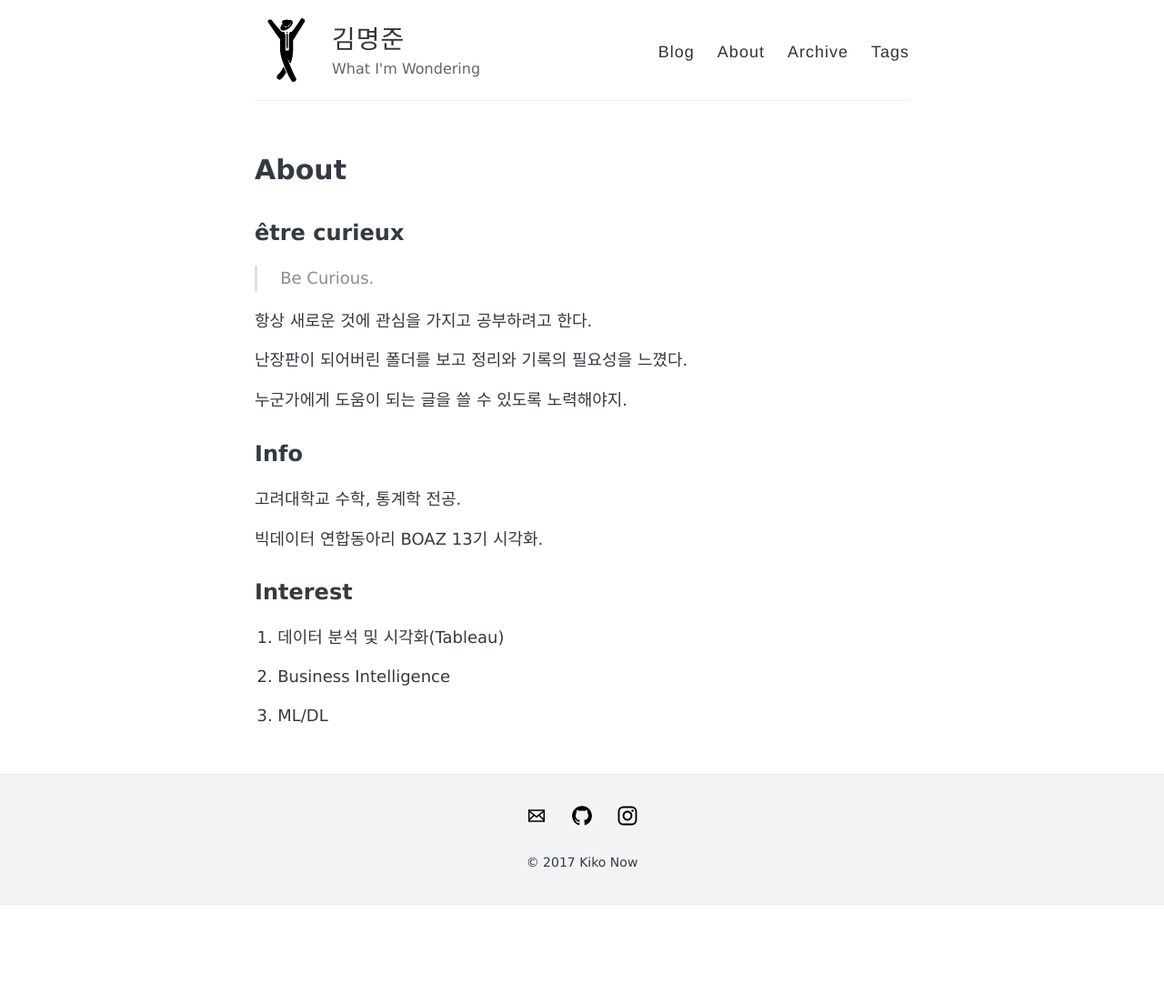
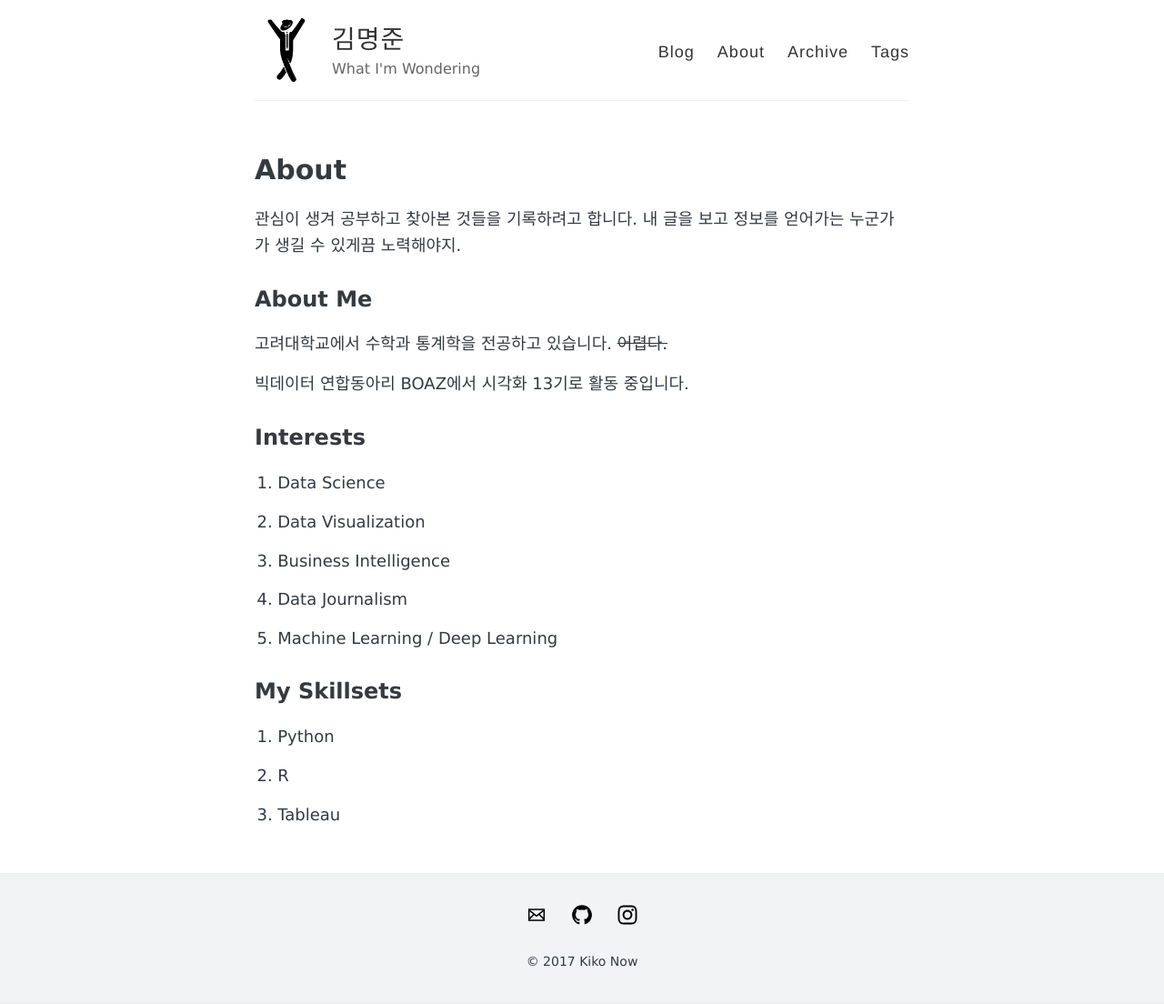
Before and after one commit to shanny924/shanny924.github.io, a Jekyll site: the page built from about.md, in a window 1280 px wide. Shown: the whole page at 91% size. Built offline with Jekyll 4.4.1, drawn with Linux system fonts in a browser that asks for light colours; before the commit the page ends 995 px from its top, so only the background shows below that.

Commit message:
modify about

```diff
--- a/about.md
+++ b/about.md
@@ -4,26 +4,30 @@ title: About
 permalink: /about/
 ---
 
-## être curieux
+관심이 생겨 공부하고 찾아본 것들을 기록하려고 합니다. 내 글을 보고 정보를 얻어가는 누군가가 생길 수 있게끔 노력해야지.
 
->Be Curious.
+## About Me
 
-항상 새로운 것에 관심을 가지고 공부하려고 한다.
+고려대학교에서 수학과 통계학을 전공하고 있습니다. ~~어렵다.~~
 
-난장판이 되어버린 폴더를 보고 정리와 기록의 필요성을 느꼈다.
+빅데이터 연합동아리 BOAZ에서 시각화 13기로 활동 중입니다.
 
-누군가에게 도움이 되는 글을 쓸 수 있도록 노력해야지.
+## Interests
 
-## Info
+1. Data Science
 
-고려대학교 수학, 통계학 전공.
+2. Data Visualization
 
-빅데이터 연합동아리 BOAZ 13기 시각화.
+3. Business Intelligence
 
-## Interest
+4. Data Journalism
 
-1. 데이터 분석 및 시각화(Tableau)
+5. Machine Learning / Deep Learning
 
-2. Business Intelligence
+## My Skillsets
 
-3. ML/DL
+1. Python
+
+2. R
+
+3. Tableau
```
